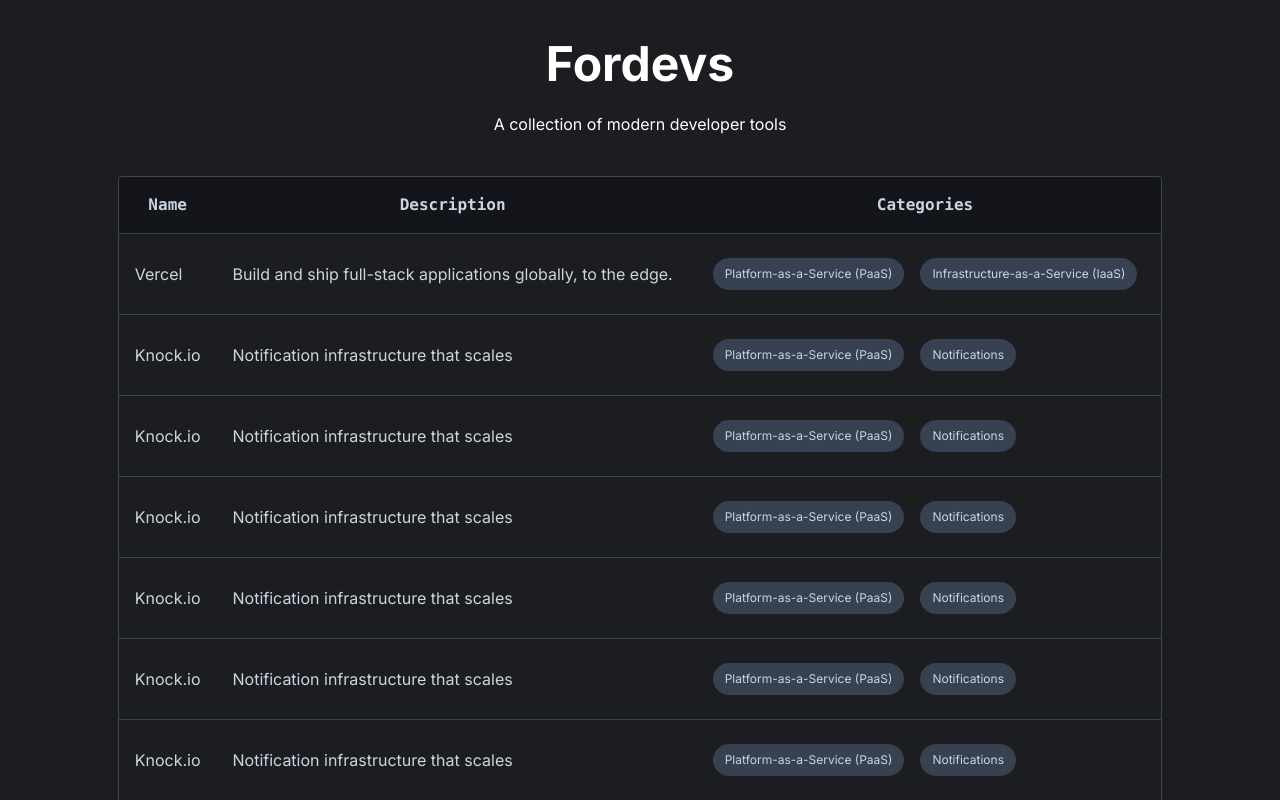
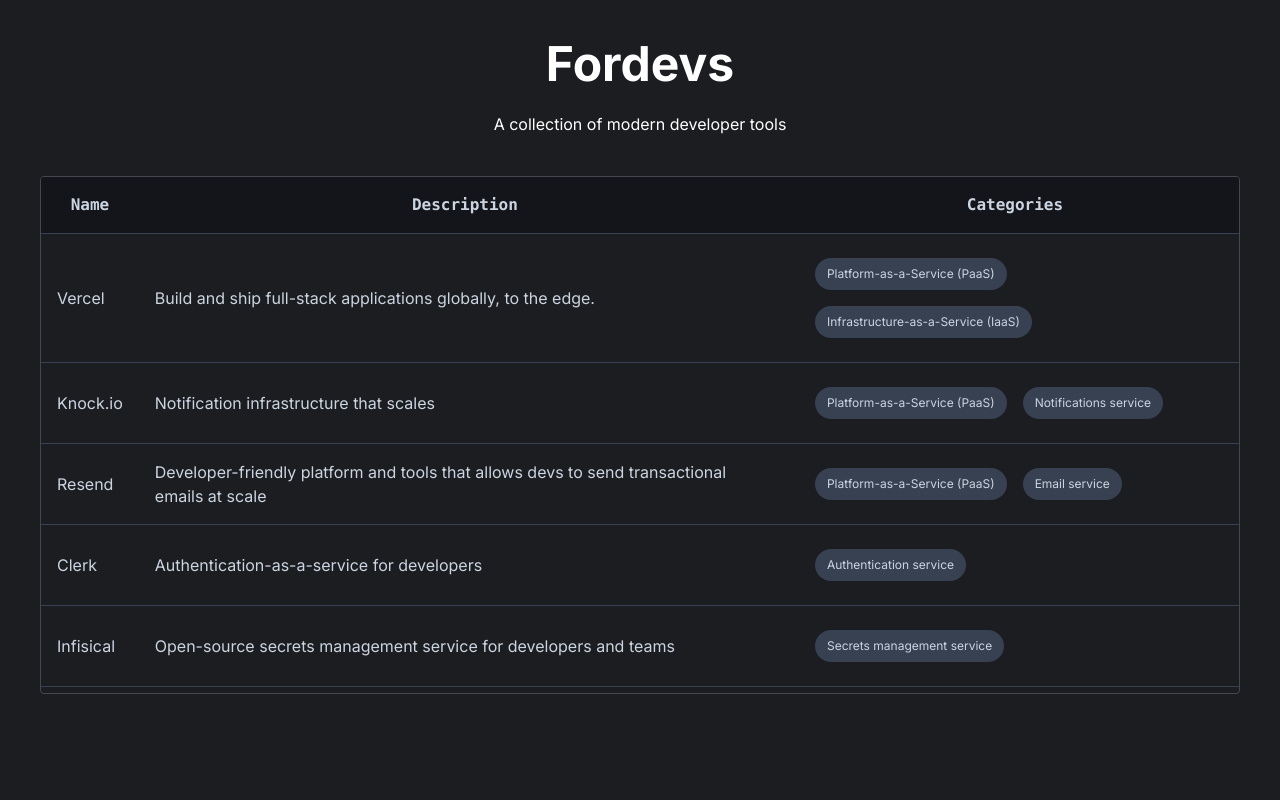
Before and after one commit to snokpok/fordevs, a Next.js app: page / in a window 1280 px wide. Shown: the top 800 px of the page. Built offline with nearby package versions, Linux system fonts and the light colour scheme.

Commit message:
add some projects

```diff
--- a/common/data.ts
+++ b/common/data.ts
@@ -5,7 +5,10 @@
 export const categories: Record<string, Category> = {
     paas: {name: "Platform-as-a-Service (PaaS)"},
     iaas: {name: "Infrastructure-as-a-Service (IaaS)",},
-    notifications: {name: "Notifications"}
+    notifications: {name: "Notifications service"},
+    email: {name: "Email service"},
+    auth: {name: "Authentication service"},
+    "secrets-management": {name: "Secrets management service"}
 }
 
 interface Project {
@@ -17,15 +20,9 @@
 }
 
 export const projects: Project[] = [
-    {id: "vercel", name: "Vercel", description: "Build and ship full-stack applications globally, to the edge.", categoryIds: ["paas", "iaas"]},
-    {id: "knock", name: "Knock.io", description: "Notification infrastructure that scales", categoryIds: ["paas", "notifications"]},
-    {id: "knock", name: "Knock.io", description: "Notification infrastructure that scales", categoryIds: ["paas", "notifications"]},
-    {id: "knock", name: "Knock.io", description: "Notification infrastructure that scales", categoryIds: ["paas", "notifications"]},
-    {id: "knock", name: "Knock.io", description: "Notification infrastructure that scales", categoryIds: ["paas", "notifications"]},
-    {id: "knock", name: "Knock.io", description: "Notification infrastructure that scales", categoryIds: ["paas", "notifications"]},
-    {id: "knock", name: "Knock.io", description: "Notification infrastructure that scales", categoryIds: ["paas", "notifications"]},
-    {id: "knock", name: "Knock.io", description: "Notification infrastructure that scales", categoryIds: ["paas", "notifications"]},
-    {id: "knock", name: "Knock.io", description: "Notification infrastructure that scales", categoryIds: ["paas", "notifications"]},
-    {id: "knock", name: "Knock.io", description: "Notification infrastructure that scales", categoryIds: ["paas", "notifications"]},
-    {id: "knock", name: "Knock.io", description: "Notification infrastructure that scales", categoryIds: ["paas", "notifications"]},
+    {id: "vercel", name: "Vercel", description: "Build and ship full-stack applications globally, to the edge.", categoryIds: ["paas", "iaas"], website: "https://vercel.com"},
+    {id: "knock", name: "Knock.io", description: "Notification infrastructure that scales", categoryIds: ["paas", "notifications"], website: "https://knock.io"},
+    {id: "resend", name: "Resend", description: "Developer-friendly platform and tools that allows devs to send transactional emails at scale", categoryIds: ["paas", "email"], website: "https://resend.com"},
+    {id: "clerk", name: "Clerk", description: "Authentication-as-a-service for developers", categoryIds: ["auth"], website: "https://clerk.dev"},
+    {id: "infisical", name: "Infisical", description: "Open-source secrets management service for developers and teams", categoryIds: ["secrets-management"], website: "https://infisical.io"},
 ]
```
